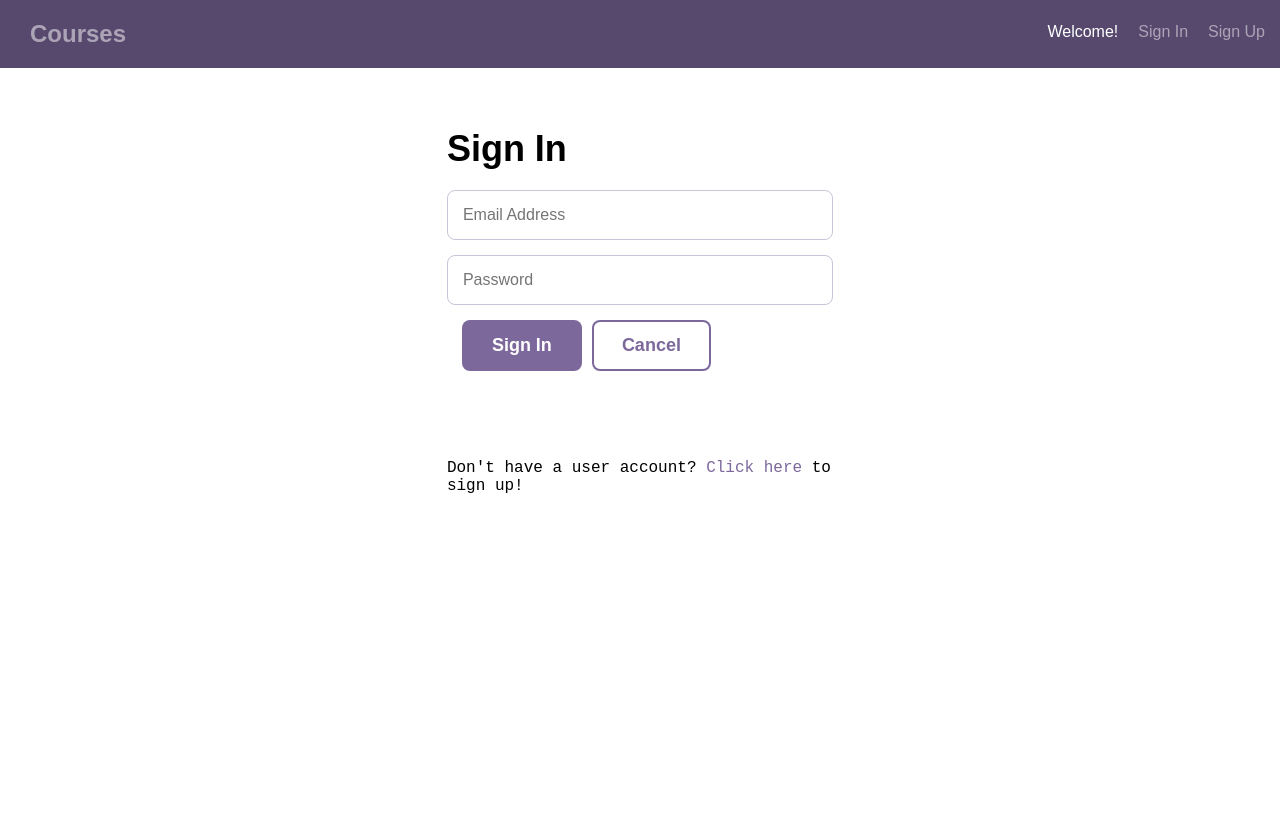
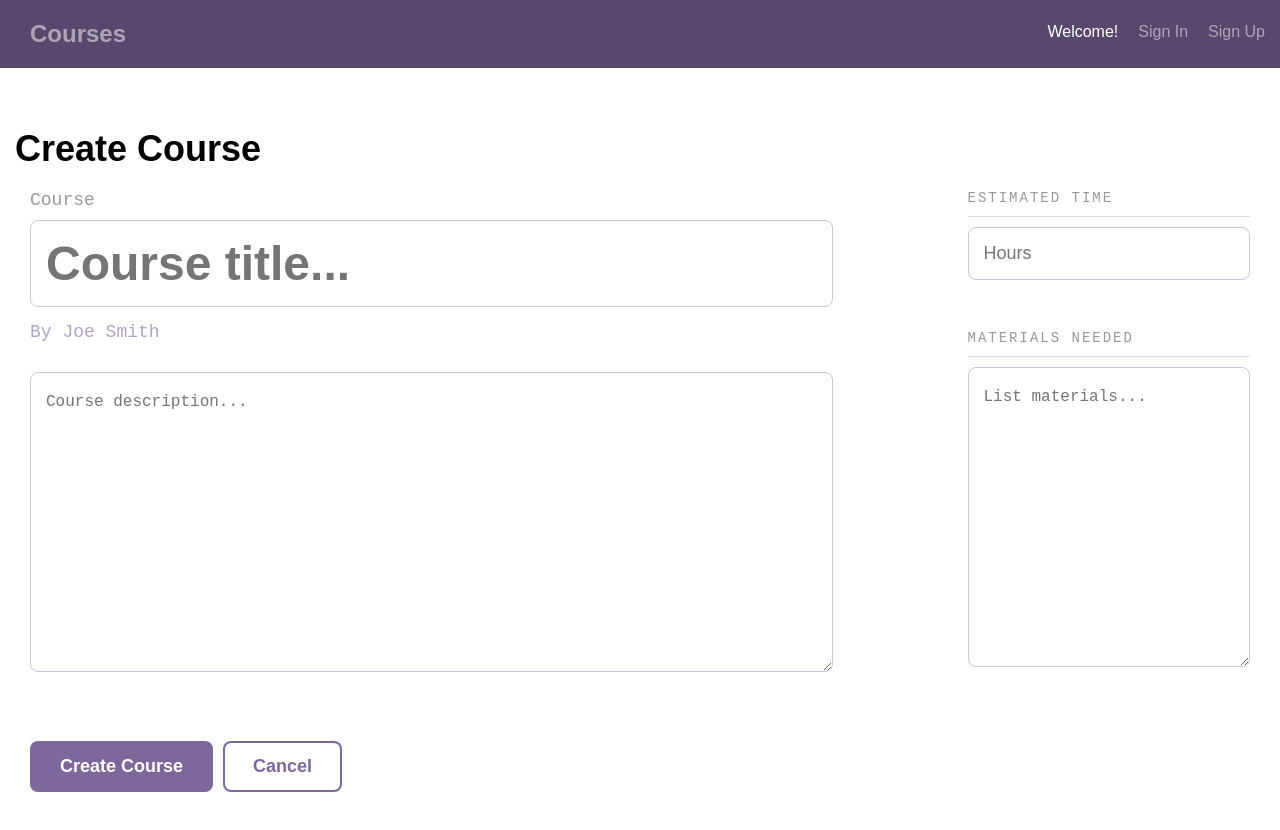
Before and after one commit to Julienleguey/Treehouse_unit_10_project, a React (Create React App) app in the folder client/: page /courses/create in a window 1280 px wide. Before the commit this address led to /signin. Before the commit the page ends 800 px from the top, so only its background shows below. Built offline with nearby package versions, Linux system fonts and the light colour scheme; sample sign-in values are in the browser's storage.

Commit message:
update typed in url redirect corrected
Using localStorage in the privateRoute instead of context to check if the user is logged in.

```diff
--- a/client/src/components/PrivateRoute.js
+++ b/client/src/components/PrivateRoute.js
@@ -9,22 +9,32 @@ import { Consumer } from './Context';
 // a private route used by the CreateCourse and UpdateCourse components
 // making sure the user is authenticated before accessing these components
 // if the user is not authenticated, (s)he is redirected to the sign in page
-const PrivateRoute = ({ component: Component, ...rest }) => (
+
+
+const PrivateRoute = ({ component: Component, ...rest }) => {
+
+  return(
     <Consumer>
       { context => {
+        console.log(context.emailAddress);
+        // context.emailAddress is returned empty if the user type "http://localhost:3000/courses/[courses_id]/update", hence redirect to /signin
+        // context.emailAddress is not returned empty if the user clicks on the "update" button
+        // not using this: <Route {...rest} render={ props => context.emailAddress ? (
+
         return(
-        <Route {...rest} render={ props => context.emailAddress ? (
+          <Route {...rest} render={ props => localStorage.getItem('loggedUserId') ? (
                 <Component {...props} />
               ) : (
                 // if the user is redirected to /signin the location (s)he tried to access is passed to UserSignIn
-              // in order for the user to be redirected to this specific location after (s)he sucessfully signed in
+                // in order for the user to be redirected to this specific location after (s)he successfully signed in
                 <Redirect to={{ pathname: "/signin", state: { from: props.location }}} />
               )
             }
           />
-      )
+        );
       }}
     </Consumer>
   );
+}
 
 export default PrivateRoute;
```
Lines whose indentation alone changed are shown as unchanged.
